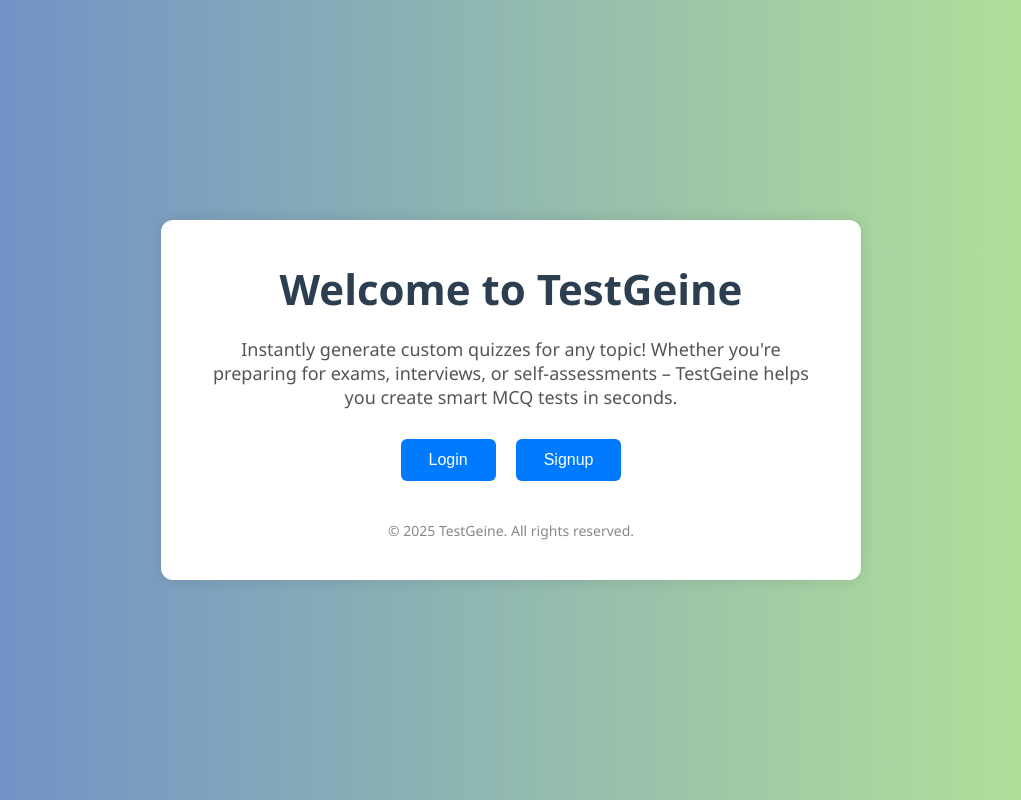
After one commit to VaibhavSri01/TestGenie, a Flask app: template templates/home.html in a window 1280 px wide. The commit adds this page. Shown: the whole page, without its empty margins (129-1150 px from the left). Run offline with Flask 3, Linux system fonts and the light colour scheme; the template is opened without the code that fills it, so the values that code supplies are empty.

Commit message:
added new pages

```diff
--- /dev/null
+++ b/templates/home.html
@@ -0,0 +1,108 @@
+<!DOCTYPE html>
+<html lang="en">
+<head>
+  <meta charset="UTF-8">
+  <title>Welcome to TestGeine</title>
+  <style>
+    * {
+      margin: 0;
+      padding: 0;
+      box-sizing: border-box;
+    }
+
+    body {
+      font-family: 'Segoe UI', Tahoma, Geneva, Verdana, sans-serif;
+      background: linear-gradient(to right, #6a89cc, #b8e994);
+      min-height: 100vh;
+      display: flex;
+      flex-direction: column;
+      justify-content: center;
+      align-items: center;
+      text-align: center;
+    }
+
+    .container {
+      background: white;
+      padding: 40px;
+      border-radius: 12px;
+      box-shadow: 0 0 15px rgba(0, 0, 0, 0.1);
+      max-width: 700px;
+      width: 90%;
+    }
+
+    h1 {
+      font-size: 42px;
+      color: #2c3e50;
+      margin-bottom: 20px;
+    }
+
+    p {
+      font-size: 18px;
+      color: #555;
+      margin-bottom: 30px;
+    }
+
+    .buttons {
+      display: flex;
+      justify-content: center;
+      gap: 20px;
+    }
+
+    .buttons a {
+      text-decoration: none;
+    }
+
+    .buttons button {
+      padding: 12px 28px;
+      font-size: 16px;
+      border: none;
+      border-radius: 6px;
+      background-color: #007bff;
+      color: white;
+      cursor: pointer;
+      transition: background-color 0.3s ease;
+    }
+
+    .buttons button:hover {
+      background-color: #0056b3;
+    }
+
+    .footer {
+      margin-top: 40px;
+      font-size: 14px;
+      color: #888;
+    }
+
+    @media (max-width: 500px) {
+      h1 {
+        font-size: 32px;
+      }
+
+      .buttons {
+        flex-direction: column;
+      }
+
+      .buttons button {
+        width: 100%;
+      }
+    }
+  </style>
+</head>
+<body>
+  <div class="container">
+    <h1>Welcome to TestGeine</h1>
+    <p>
+      Instantly generate custom quizzes for any topic! Whether you're preparing for exams, interviews, or self-assessments – TestGeine helps you create smart MCQ tests in seconds.
+    </p>
+
+    <div class="buttons">
+      <a href="login.html"><button>Login</button></a>
+      <a href="signup.html"><button>Signup</button></a>
+    </div>
+
+    <div class="footer">
+      &copy; 2025 TestGeine. All rights reserved.
+    </div>
+  </div>
+</body>
+</html>
--- a/templates/index.html
+++ b/templates/index.html
@@ -23,6 +23,7 @@
     </nav>
 
     <h1>Generate Test Cases</h1>
+
     <form action="/generate" method="POST">
       <input type="text" name="topic" placeholder="Enter Topic" required>
       <input type="number" name="num_questions" placeholder="Number of Questions" required min="1">
```
